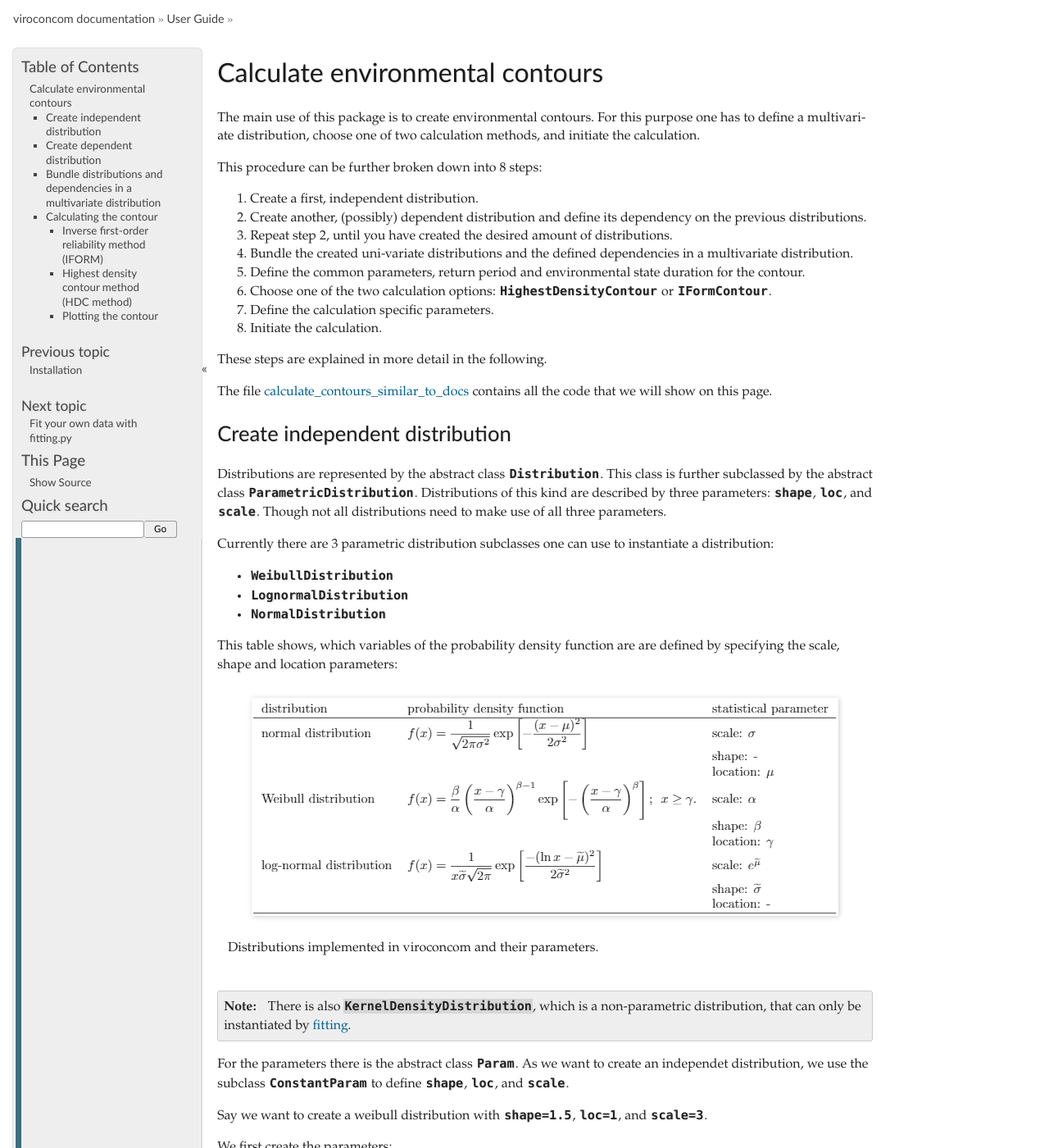
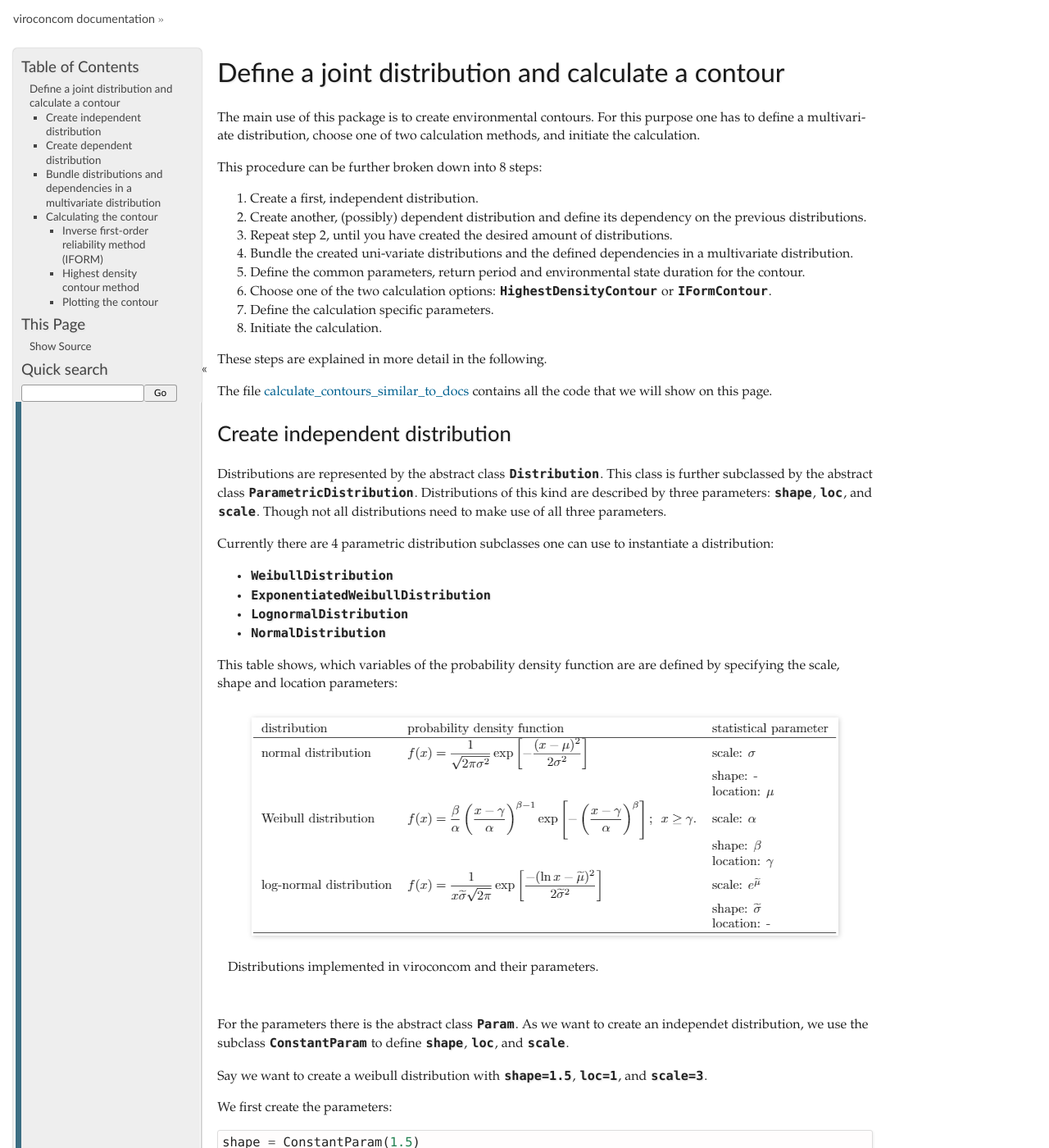
Before and after one commit to virocon-organization/virocon, a Sphinx documentation site: the page built from docs/jointdistribution_and_contours.rst, in a window 1280 px wide and 1400 px high. Shown: the whole window at 82% size. Built offline with Sphinx 7.4.7, drawn with Linux system fonts in a browser that asks for light colours; pages that are not in the unit, such as notebooks, are missing from menus; some of the changed text lies outside the part shown.

Commit message:
Add new ismple exmaple to userguide.

```diff
--- a/docs/contours.rst
+++ b/docs/jointdistribution_and_contours.rst
@@ -1,6 +1,6 @@
-********************************
-Calculate environmental contours
-********************************
+***************************************************
+Define a joint distribution and calculate a contour
+***************************************************
 The main use of this package is to create environmental contours. For this purpose one has to define a multivariate distribution, choose one of two calculation methods, and initiate the calculation.
 
 This procedure can be further broken down into 8 steps:
@@ -35,9 +35,10 @@
 
 Distributions are represented by the abstract class :class:`~viroconcom.distributions.Distribution`. This class is further subclassed by the abstract class :class:`~viroconcom.distributions.ParametricDistribution`. Distributions of this kind are described by three parameters: ``shape``, ``loc``, and ``scale``. Though not all distributions need to make use of all three parameters.
 
-Currently there are 3 parametric distribution subclasses one can use to instantiate a distribution:
+Currently there are 4 parametric distribution subclasses one can use to instantiate a distribution:
 
 * :class:`~viroconcom.distributions.WeibullDistribution`
+* :class:`~viroconcom.distributions.ExponentiatedWeibullDistribution`
 * :class:`~viroconcom.distributions.LognormalDistribution`
 * :class:`~viroconcom.distributions.NormalDistribution`
 
@@ -49,9 +50,6 @@
 
    Distributions implemented in viroconcom and their parameters.
 
-
-.. note::
-    There is also :class:`~viroconcom.distributions.KernelDensityDistribution`, which is a non-parametric distribution, that can only be instantiated by :doc:`fitting <fitting>`.
 
 For the parameters there is the abstract class :class:`~viroconcom.params.Param`. As we want to create an independet distribution, we use the subclass :class:`~viroconcom.params.ConstantParam` to define ``shape``, ``loc``, and ``scale``.
 
@@ -156,10 +154,12 @@
 Calculating the contour
 =======================
 
-One now has to define return period and state-duration and pick one of the two possible ways to calculate a contour.
+One now has to define return period and state-duration and pick the statistical definition for the contour.
 
 - :ref:`Inverse first-order reliabilty method (IFORM) <iform>`
-- :ref:`Highest density contour method (HDC method) <hdc>`
+- Inverse second-order reliablity method (ISORM)
+- Direct sampling contour method
+- :ref:`Highest density contour method <hdc>`
 
 
 .. _return-period:
@@ -186,8 +186,8 @@
 
 .. _hdc:
 
-Highest density contour method (HDC method)
--------------------------------------------
+Highest density contour method
+------------------------------
 
 To create a highest density contour one has to specify a grid in variable space in addition to return period and state duration. This is done by passing the grid's ``limits`` and ``deltas`` to the constructor. ``limits`` has to be a list of tuples containing the min and max limits for the variable space, one tuple for each dimension. ``deltas`` specifies the grid cell size. It is either a list of length equal to the number of dimension, containing the step size per dimensions or a scalar. If it is a scalar it is used for all dimensions.
 
--- a/docs/user_guide.rst
+++ b/docs/user_guide.rst
@@ -6,5 +6,6 @@
 	:maxdepth: 2
 
 	install
-	contours
+    example
+	jointdistribution_and_contours
 	fitting
```
Also changed, not shown: docs/example.rst (added, +57 -0 lines), docs/sea_state_contour.png (added), 1 other file.
